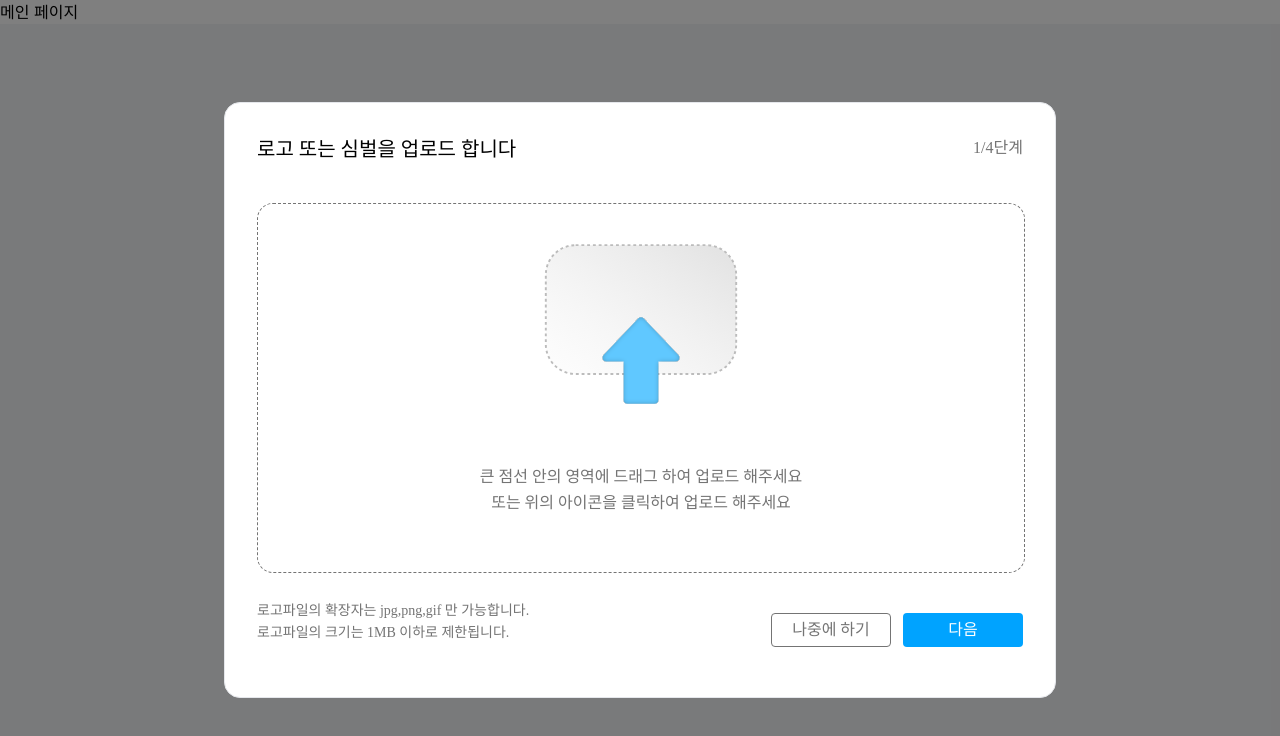
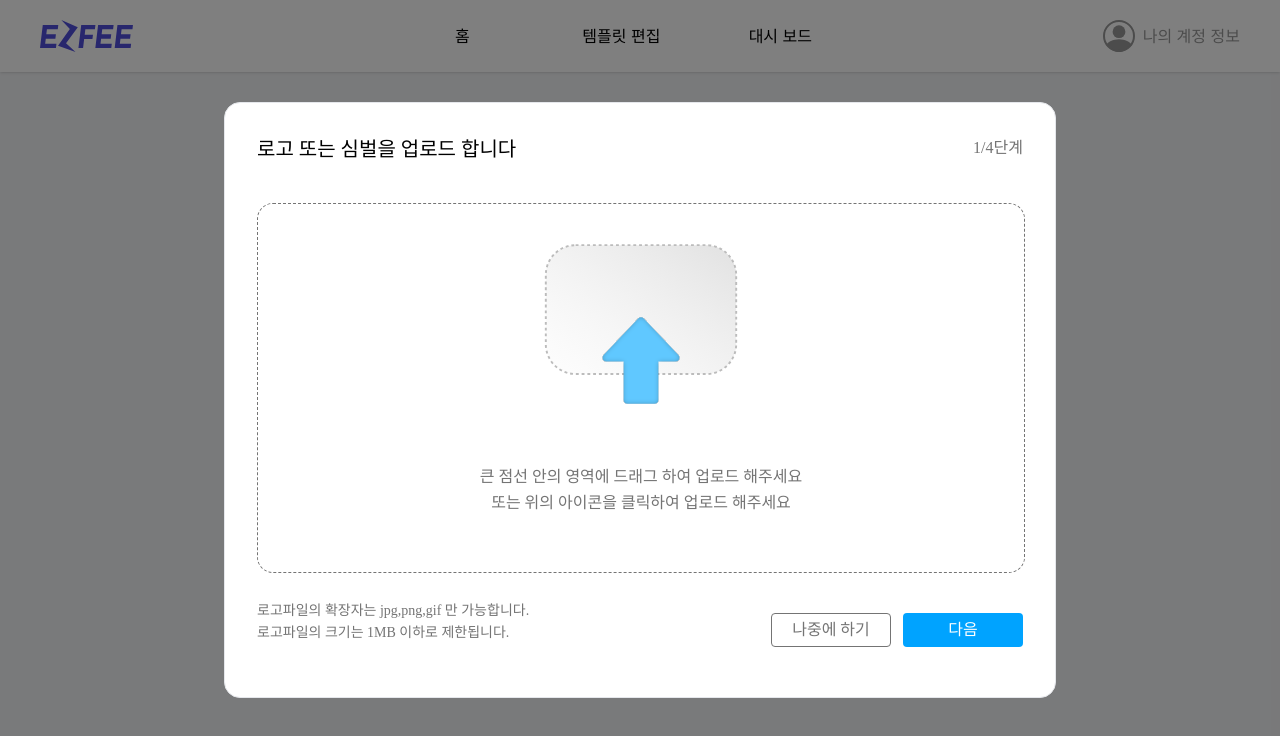
Before and after one commit to minki-dev/PRIETAG_FE, a Next.js app: page / in a window 1280 px wide. Shown: the top 736 px of the page. Built offline with nearby package versions, Linux system fonts and the light colour scheme; a web font is replaced by a local one.

Commit message:
💄design: Header 추가

```diff
--- a/app/page.tsx
+++ b/app/page.tsx
@@ -1,11 +1,12 @@
 'use client';
 
+import Header from '@/components/header/Header';
 import UploadModal from './editTemplate/components/UploadModal';
 
 export default function Home() {
 	return (
 		<main>
-			메인 페이지
+			<Header />
 			<UploadModal />
 		</main>
 	);
```
